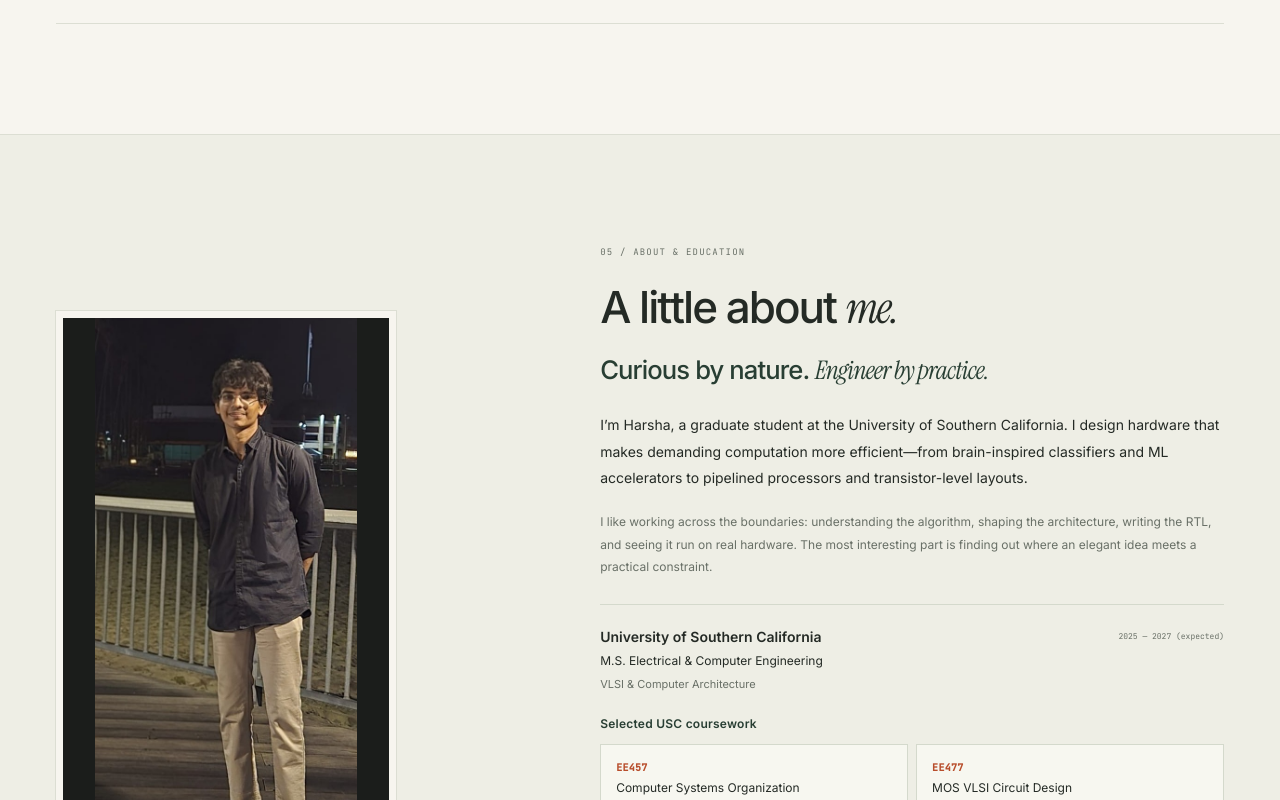
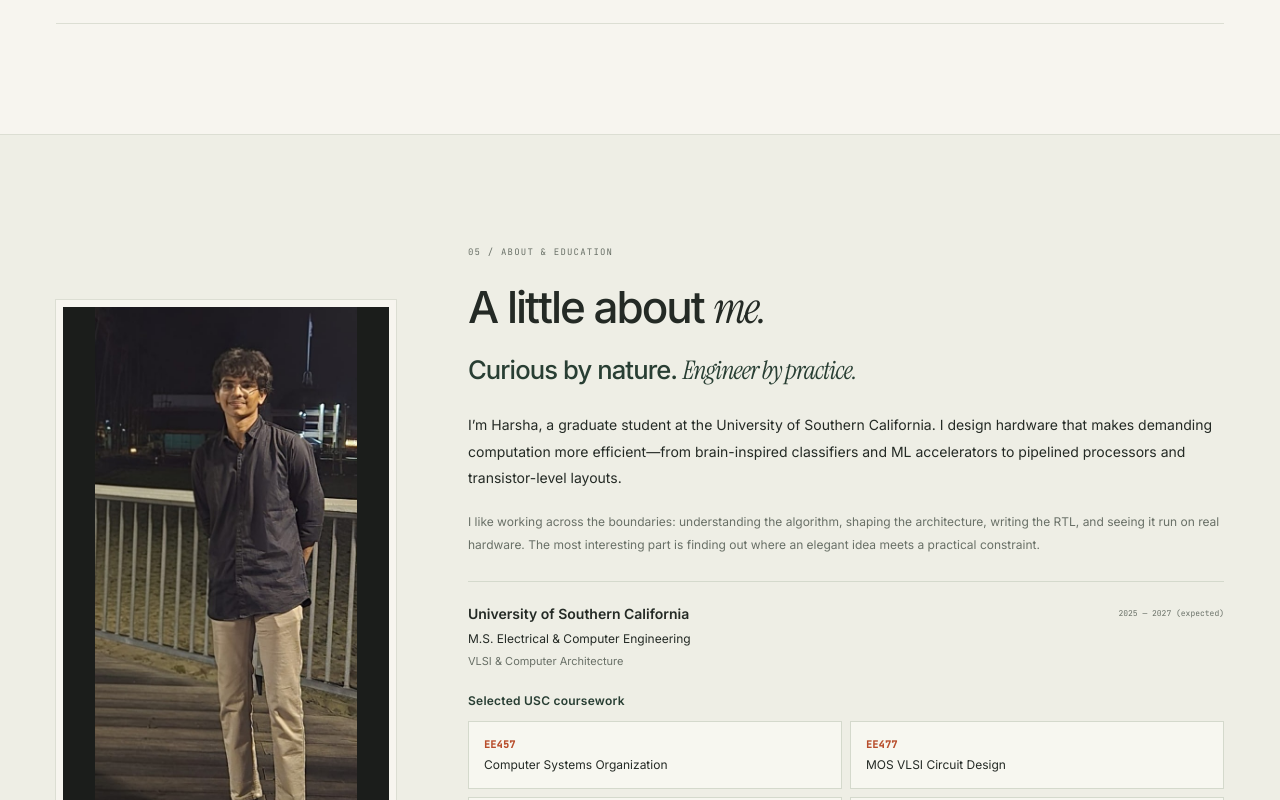
Before and after one commit to harsha240yeager/harsha240yeager.github.io, a React (Vite) app: page / in a window 1280 px wide. Shown: the part 6620-7420 px from the top of the page. Built offline with nearby package versions, Linux system fonts and the light colour scheme.

Commit message:
Tighten About photo and text layout

```diff
--- a/src/index.css
+++ b/src/index.css
@@ -1188,8 +1188,8 @@ h4 {
 }
 .about-grid {
   display: grid;
-  grid-template-columns: 0.72fr 1fr;
-  gap: 95px;
+  grid-template-columns: minmax(0, 340px) minmax(0, 1fr);
+  gap: 72px;
   align-items: center;
 }
 .portrait-block {
```
